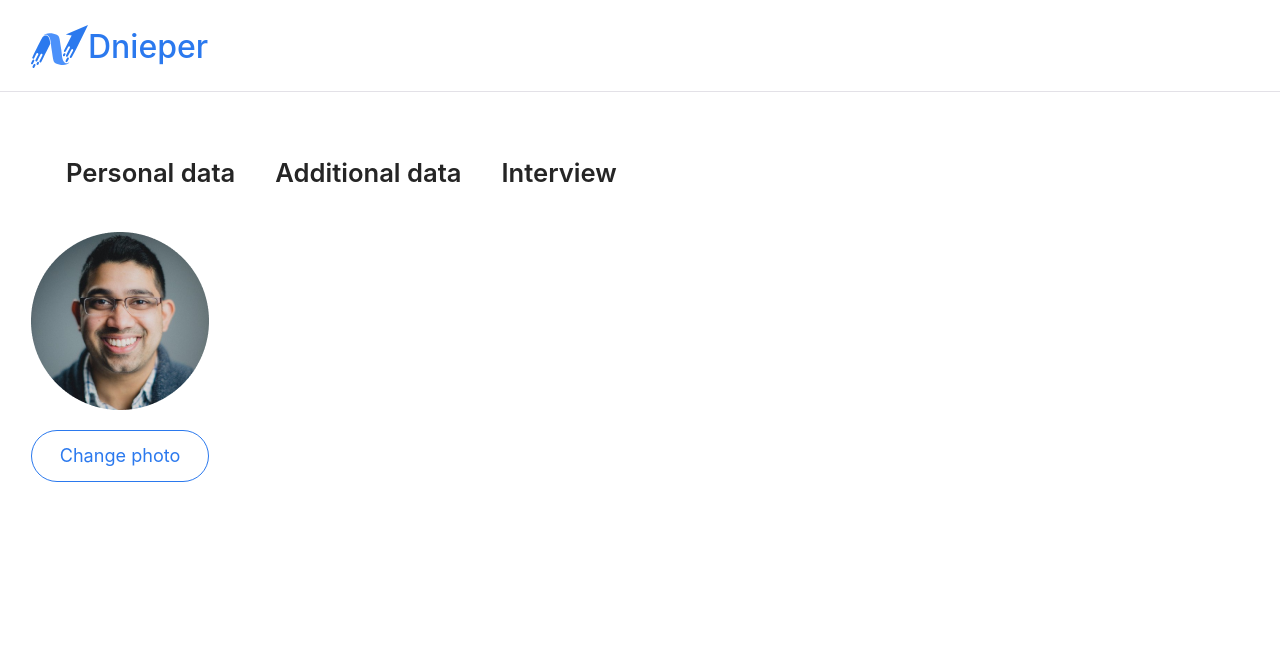
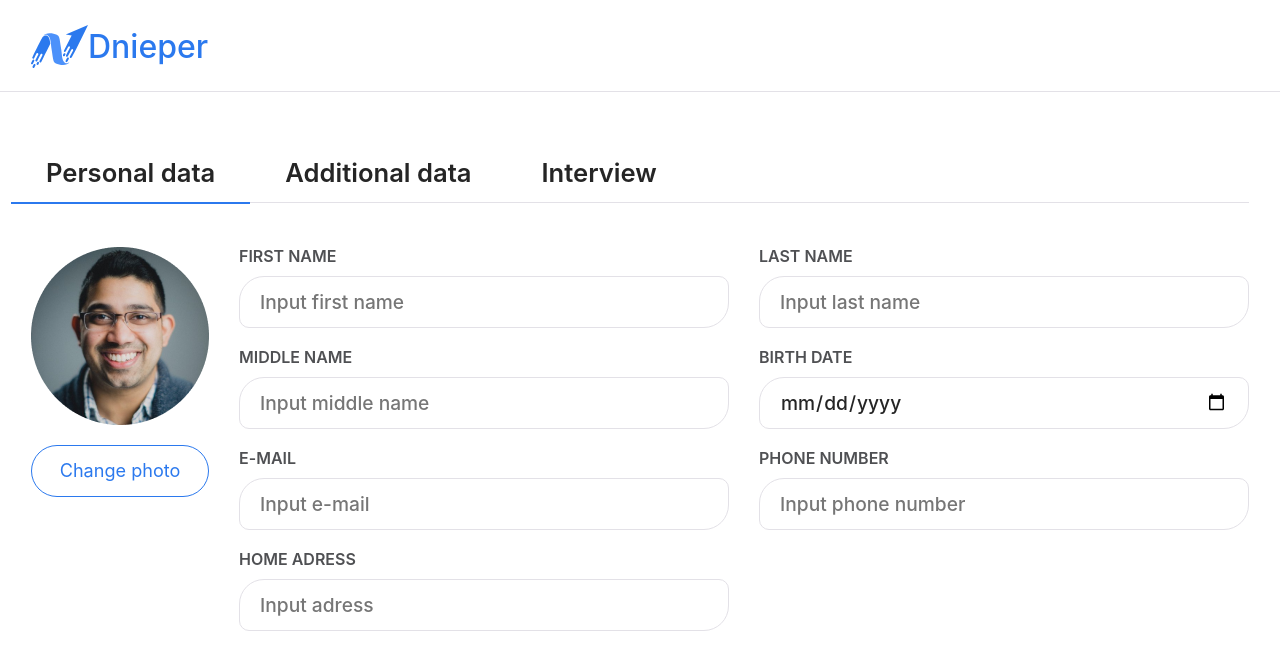
Before and after one commit to Dallas1510/profilePage, a React (Create React App) app: page / in a window 1280 px wide. Shown: the top 670 px of the page. Built offline with nearby package versions, Linux system fonts and the light colour scheme.

Commit message:
rework routes to tabs

```diff
--- a/package.json
+++ b/package.json
@@ -17,6 +17,7 @@
     "react-redux": "^8.0.2",
     "react-router-dom": "^6.3.0",
     "react-scripts": "5.0.1",
+    "react-tabs": "^5.1.0",
     "web-vitals": "^2.1.4"
   },
   "scripts": {
--- a/src/components/NavPanel/NavPanel.jsx
+++ b/src/components/NavPanel/NavPanel.jsx
@@ -2,12 +2,14 @@ import React from 'react';
 import { NavLink } from 'react-router-dom';
 import classes from './NavPanel.module.scss';
 
+const classHandler = ({isActive}) => `${classes.link} ${isActive && classes.active}`;
+
 export default function NavPanel() {
   return (
     <div className={classes.navPanel}>
-      <NavLink className={classes.link} to='/personal-data'>Personal data</NavLink>
-      <NavLink className={classes.link} to='/additional-data'>Additional data</NavLink>
-      <NavLink className={classes.link} to='/interview'>Interview</NavLink>
+      <NavLink className={classHandler} to='/'>Personal data</NavLink>
+      <NavLink className={classHandler} to='/additional-data'>Additional data</NavLink>
+      <NavLink className={classHandler} to='/interview'>Interview</NavLink>
     </div>
   );
 }
--- a/src/components/NavPanel/NavPanel.module.scss
+++ b/src/components/NavPanel/NavPanel.module.scss
@@ -6,19 +6,23 @@
 	line-height: 59px;
 	margin: 0;
 	padding: 0 35px;
+	border-bottom: 1px solid #E3E1E7;
 }
 
 .link{
 	display: block;
+	position: relative;
 	margin-right: 40px;
+	padding: 0 15px;
 	color: #252525;
 	text-decoration: none;
 }
-
 .active::after{
 	content: '';
 	display: block;
-	width: 100%;
-	height: 1px;
+	position: absolute;
+	left: -10%;
+	width: 120%;
+	height: 2px;
 	background-color: #2B79EE;
 }
--- a/src/components/PersonDetails/PersonDetails.jsx
+++ b/src/components/PersonDetails/PersonDetails.jsx
@@ -1,18 +1,29 @@
-import React from 'react'
-import { Routes, Route } from 'react-router-dom'
-import AdditionalData from '../pages/AdditionalData/AdditionalData'
-import Interview from '../pages/Interview/Interview'
-import PersonalData from '../pages/Personal data/PersonalData'
-import classes from './PersonDetails.module.scss'
+import React from 'react';
+// import { Routes, Route } from 'react-router-dom'
+import { Tab, Tabs, TabList, TabPanel } from 'react-tabs';
+import AdditionalData from '../pages/AdditionalData/AdditionalData';
+import Interview from '../pages/Interview/Interview';
+import PersonalData from '../pages/Personal data/PersonalData';
+import classes from './PersonDetails.module.scss';
 
 export default function PersonDetails() {
-	return (
-		<div className={classes.PersonDetailsWrapp}>
-			<Routes>
-				<Route path='/personal-data' element={<PersonalData/>}/>
-				<Route path='/additional-data' element={<AdditionalData/>}/>
-				<Route path='/interview' element={<Interview/>}/>
-			</Routes>
-		</div>
-	)
+  return (
+    <Tabs className={classes.reactTabs}>
+      <TabList>
+        <Tab>Personal data</Tab>
+        <Tab>Additional data</Tab>
+        <Tab>Interview</Tab>
+      </TabList>
+
+      <TabPanel>
+        <PersonalData />
+      </TabPanel>
+      <TabPanel>
+        <AdditionalData />
+      </TabPanel>
+      <TabPanel>
+        <Interview />
+      </TabPanel>
+    </Tabs>
+  );
 }
--- a/src/components/PersonDetails/PersonDetails.module.scss
+++ b/src/components/PersonDetails/PersonDetails.module.scss
@@ -1,4 +1,4 @@
-.PersonDetailsWrapp {
+.reactTabs {
 	width: 1010px;
 
 }
--- a/src/components/ProfileInfo/ProfileInfo.jsx
+++ b/src/components/ProfileInfo/ProfileInfo.jsx
@@ -1,13 +1,37 @@
 import React from 'react';
-import PersonInfo from '../PersonInfo/PersonInfo';
-import NavPanel from '../NavPanel/NavPanel';
-import classes from './ProfileInfo.module.scss'
+import { Tab, Tabs, TabList, TabPanel } from 'react-tabs';
+import AdditionalData from '../pages/AdditionalData/AdditionalData';
+import Interview from '../pages/Interview/Interview';
+import PersonalData from '../pages/Personal data/PersonalData';
+import classes from './ProfileInfo.module.scss';
+import PersonPhoto from '../PersonPhoto/PersonPhoto';
 
 export default function ProfileInfo() {
   return (
-    <div className={classes.profile}>
-      <NavPanel />
-			<PersonInfo/>
-    </div>
+<div className={classes.profile}>
+      <Tabs className={classes.reactTabs}
+      selectedTabClassName={classes.active.toString()}>
+        <TabList className={classes.tabList}>
+          <Tab className={classes.tab}>Personal data</Tab>
+          <Tab className={classes.tab}>Additional data</Tab>
+          <Tab className={classes.tab}>Interview</Tab>
+        </TabList>
+
+        <div className={classes.personInfo}>
+          <PersonPhoto />
+          <div className={classes.tabPanel}>
+            <TabPanel>
+              <PersonalData />
+            </TabPanel>
+            <TabPanel>
+              <AdditionalData />
+            </TabPanel>
+            <TabPanel>
+              <Interview />
+            </TabPanel>
+          </div>
+        </div>
+      </Tabs>
+</div>
   );
 }
--- a/src/components/ProfileInfo/ProfileInfo.module.scss
+++ b/src/components/ProfileInfo/ProfileInfo.module.scss
@@ -1,3 +1,42 @@
 .profile {
-	margin-top: 51px;
+  margin-top: 51px;
 }
+.personInfo {
+  display: flex;
+  margin-top: 44px;
+}
+.tabPanel {
+  width: 1010px;
+}
+.reactTabs {
+  width: 1218px;
+}
+.tabList {
+  display: flex;
+  font-weight: 600;
+  font-size: 1.6em;
+  text-align: center;
+  line-height: 59px;
+  margin: 0;
+  padding: 0 35px;
+  border-bottom: 1px solid #e3e1e7;
+}
+.tab {
+  display: block;
+  position: relative;
+  margin-right: 40px;
+  padding: 0 15px;
+  color: #252525;
+  text-decoration: none;
+  outline: none;
+  cursor: pointer;
+}
+.active::after {
+  content: '';
+  display: block;
+  position: absolute;
+  left: -10%;
+  width: 120%;
+  height: 2px;
+  background-color: #2b79ee;
+}
```
Also changed, not shown: 1 other file (tests, documents, lock files or other folders).
